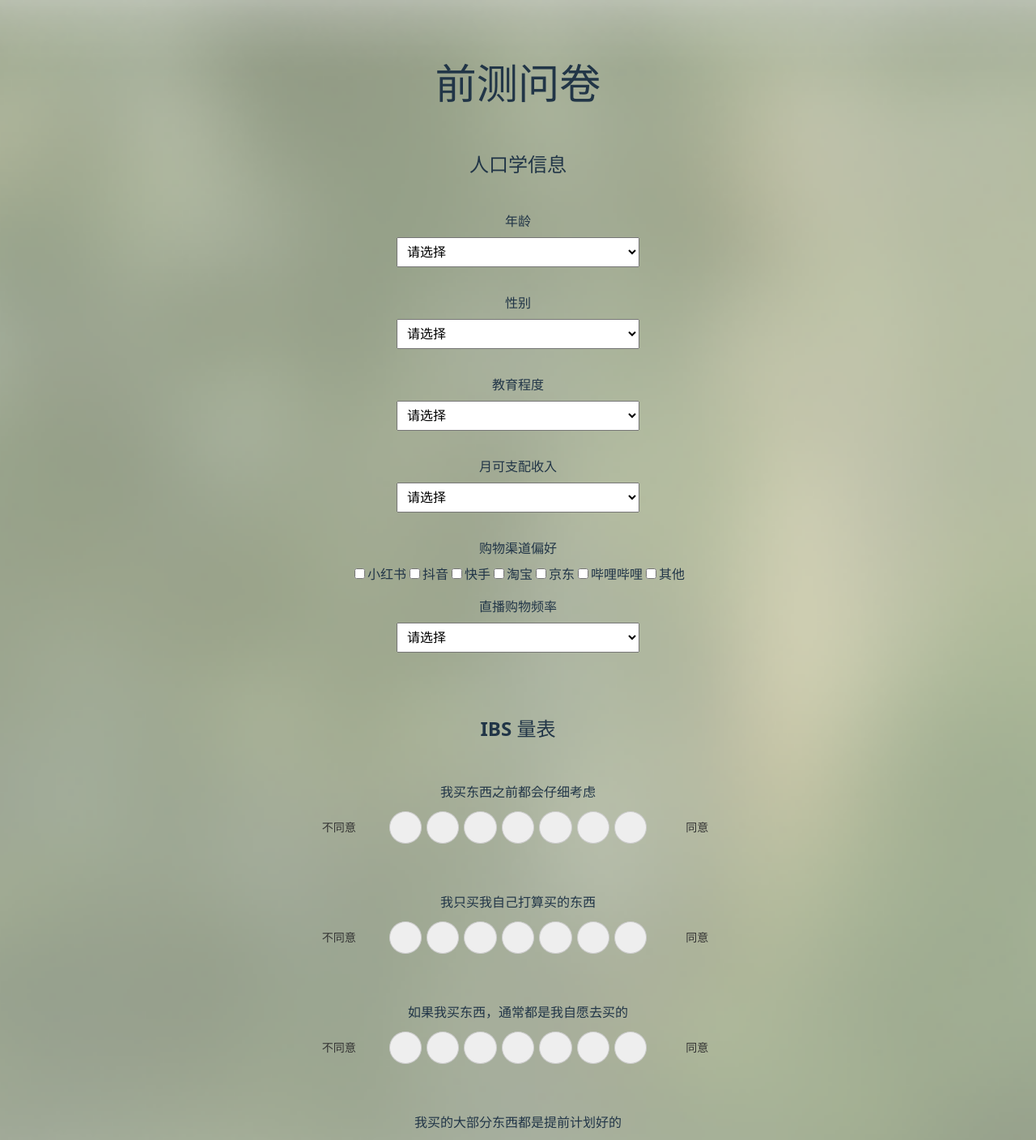
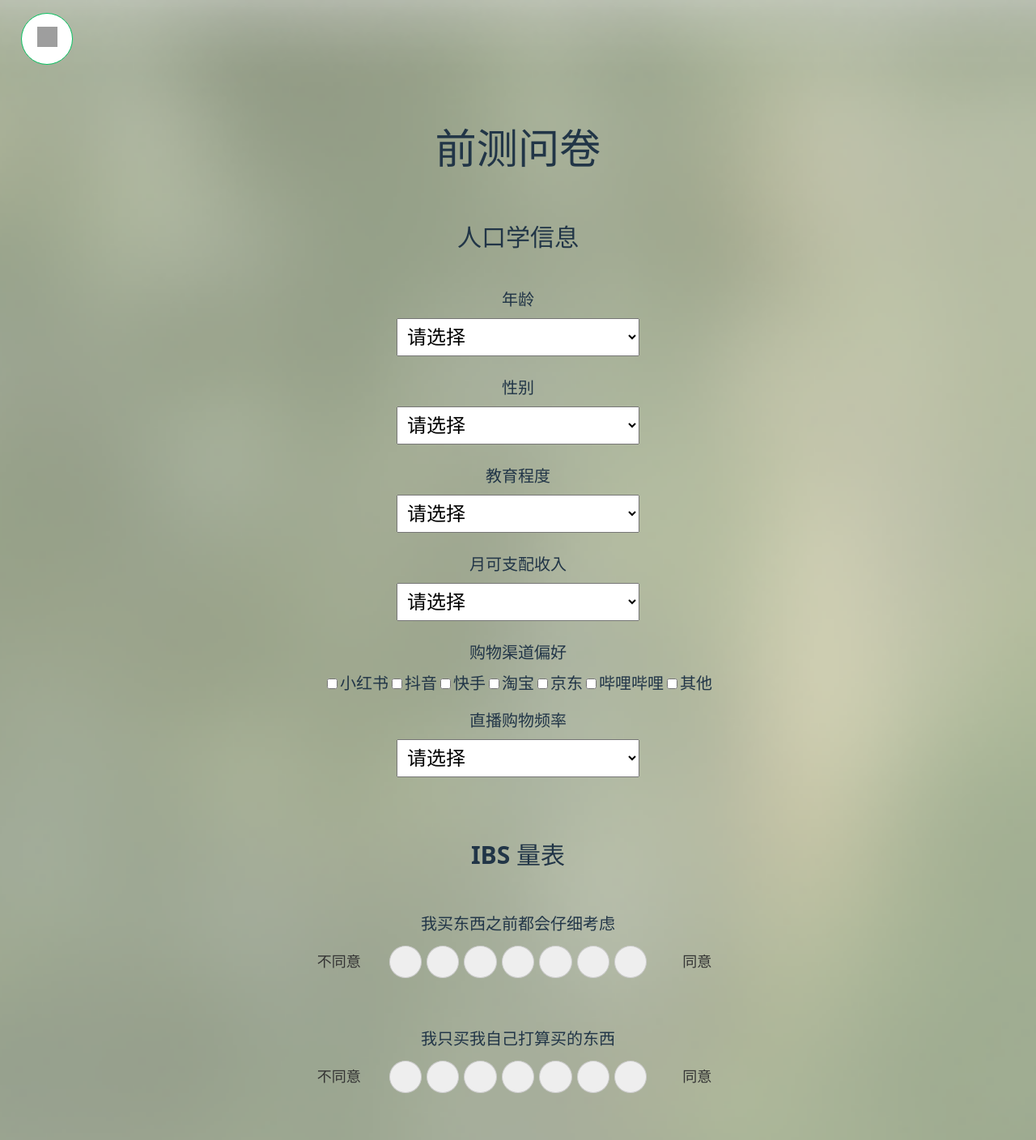
Before and after one commit to Ljt0721/BuyMate, a React (Vite) app in the folder buymate-frontend/buymate-ai/: page /pre-questionnaire in a window 1280 px wide. Shown: the top 1408 px of the page at 81% size. Built offline with nearby package versions, Linux system fonts and the light colour scheme.

Commit message:
frontend: refresh front

```diff
--- a/buymate-frontend/buymate-ai/src/pages/PostQuestionnaire.tsx
+++ b/buymate-frontend/buymate-ai/src/pages/PostQuestionnaire.tsx
@@ -132,6 +132,26 @@ export default function PostQuestionnaire() {
 
 
     return (
+        <div>
+            <div style={{ padding: '2vh 0 0 2vw' }}>
+                <button
+                    style={{
+                        width: '5vw',
+                        height: '5vw',
+                        borderRadius: '50%',
+                        border: '0.1vw solid #07C160',
+                        background: '#fff',
+                        cursor: 'pointer',
+                    }}
+                    onClick={() => nav('/')}
+                >
+                    <img
+                        src={`${config.BACKEND_BASE_URL}/media/images/back.png`}
+                        alt="back"
+                        style={{ width: '2vw', height: '2vw', pointerEvents: 'none' }}
+                    />
+                </button>
+            </div>
             <div className={styles.page}>
                 <h1>后测量表</h1>
 
@@ -233,5 +253,6 @@ export default function PostQuestionnaire() {
                     提交
                 </button>
             </div>
+        </div>
     );
 }
--- a/buymate-frontend/buymate-ai/src/pages/PreQuestionnaire.tsx
+++ b/buymate-frontend/buymate-ai/src/pages/PreQuestionnaire.tsx
@@ -98,6 +98,26 @@ export default function PreQuestionnaire() {
     };
 
     return (
+        <div>
+            <div style={{ padding: '2vh 0 0 2vw' }}>
+                <button
+                    style={{
+                        width: '5vw',
+                        height: '5vw',
+                        borderRadius: '50%',
+                        border: '0.1vw solid #07C160',
+                        background: '#fff',
+                        cursor: 'pointer',
+                    }}
+                    onClick={() => nav('/')}
+                >
+                    <img
+                        src={`${config.BACKEND_BASE_URL}/media/images/back.png`}
+                        alt="back"
+                        style={{ width: '2vw', height: '2vw', pointerEvents: 'none' }}
+                    />
+                </button>
+            </div>
             <div className={styles.page}>
                 <h1>前测问卷</h1>
 
@@ -181,5 +201,6 @@ export default function PreQuestionnaire() {
                     提交
                 </button>
             </div>
+        </div>
     );
 }
--- a/buymate-frontend/buymate-ai/src/pages/Questionnaire.module.css
+++ b/buymate-frontend/buymate-ai/src/pages/Questionnaire.module.css
@@ -22,6 +22,8 @@ section {
 
 section h2 {
   text-align: center;
+  font-size: 30px;
+  font-weight: bold;
   margin-bottom: 1.5rem;
 }
 
@@ -29,13 +31,14 @@ section select {
   width: 100%;
   max-width: 300px;
   padding: 0.5rem;
-  font-size: 1rem;
-  margin-bottom: 1rem;
+  font-size: 1.5rem;
+  margin-bottom: 0.5rem;
 }
 
 section label {
   margin: 1rem 0 0.5rem;
   font-weight: bold;
+  font-size: 20px;
   text-align: center;
   width: 100%;
   max-width: 300px;
@@ -46,7 +49,7 @@ section label {
   flex-wrap: wrap;
   justify-content: center;
   gap: 1rem;
-  margin-bottom: 1rem;
+  margin-bottom: 0.5rem;
 }
 
 .checkboxGroup label {
@@ -61,6 +64,8 @@ section label {
   display: flex;
   flex-direction: column;
   align-items: center;
+  font-weight: bold;
+  font-size: 20px;
 }
 
 .scale {
@@ -105,7 +110,7 @@ section label {
 
 .description {
   margin: 20px 0;
-  font-size: 16px;
+  font-size: 20px;
   line-height: 1.6;
   color: #444;
 }
@@ -122,7 +127,8 @@ section label {
   width: 100px;
   text-align: center;
   font-weight: 500;
-  font-size: 14px;
+  font-weight: bold;
+  font-size: 18px;
   color: #333;
 }
 
--- a/buymate-frontend/buymate-ai/src/pages/ResultPage.module.css
+++ b/buymate-frontend/buymate-ai/src/pages/ResultPage.module.css
@@ -28,8 +28,10 @@
 }
 
 .groupLabel {
-  font-size: 16px;
+  font-size: 20px;
+  font-weight: bold;
   margin: 16px 0 12px 0;
+
 }
 
 .groupContent {
--- a/buymate-frontend/buymate-ai/src/pages/ResultPage.tsx
+++ b/buymate-frontend/buymate-ai/src/pages/ResultPage.tsx
@@ -41,19 +41,16 @@ export default function ResultPage() {
     const groupTypes = ['A', 'B', 'C', 'D'];
 
     return (
-        <div className={styles.resultContainer} style={{ paddingTop: '12vh' }}>
+        <div>
+            <div style={{ padding: '2vh 0 0 2vw' }}>
                 <button
                     style={{
-                    position: 'fixed',
-                    top: '2vh',
-                    left: '2vw',
                         width: '5vw',
                         height: '5vw',
                         borderRadius: '50%',
                         border: '0.1vw solid #07C160',
                         background: '#fff',
                         cursor: 'pointer',
-                    zIndex: 1000,
                     }}
                     onClick={() => nav('/')}
                 >
@@ -63,7 +60,8 @@ export default function ResultPage() {
                         style={{ width: '2vw', height: '2vw', pointerEvents: 'none' }}
                     />
                 </button>
-
+            </div>
+            <div className={styles.resultContainer}>
                 {groupTypes.map((type) => {
                     const group = groupedResults.find(g => g.type.toString() === type);
                     const items = group ? group.items : [];
@@ -90,5 +88,6 @@ export default function ResultPage() {
                     );
                 })}
             </div>
+        </div>
     );
 }
```
Lines whose indentation alone changed are shown as unchanged.
